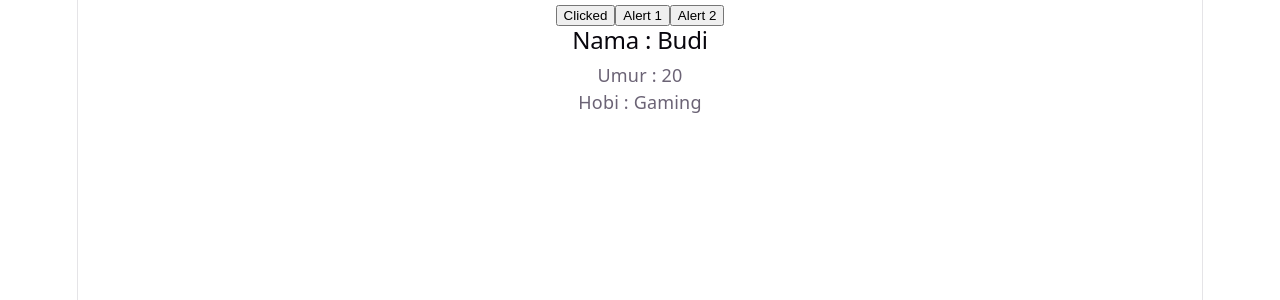
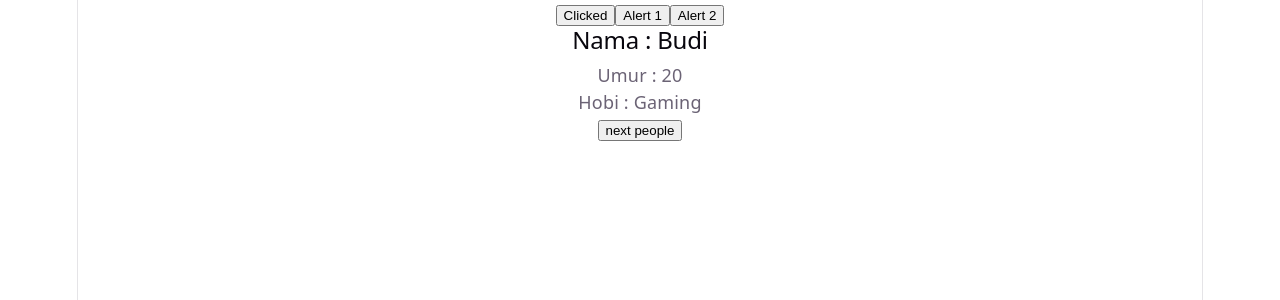
Before and after one commit to syams-savero/React, a React (Vite) app: page / in a window 1280 px wide. Both pictures are taken after a click on the button "Interactivity". Shown: the top 300 px of the page. Built offline with nearby package versions, Linux system fonts and the light colour scheme.

Commit message:
add: next state button

```diff
--- a/src/interactivity.jsx
+++ b/src/interactivity.jsx
@@ -20,6 +20,14 @@ export default function Button() {
     alert('clicked');
   }
 
+  function next() {
+    if (index < people.length - 1) {
+      setIndex(index + 1);
+    } else {
+      setIndex(0);
+    }
+  }
+
   return (
   <div>
   <button onClick={click}>Clicked</button>
@@ -28,6 +36,7 @@ export default function Button() {
   <h2>Nama : {people[index].name}</h2>
   <p>Umur : {people[index].age}</p>
   <p>Hobi : {people[index].hobby}</p>
+  <button onClick={next}>next people</button>
   </div>
   )
 }
```
